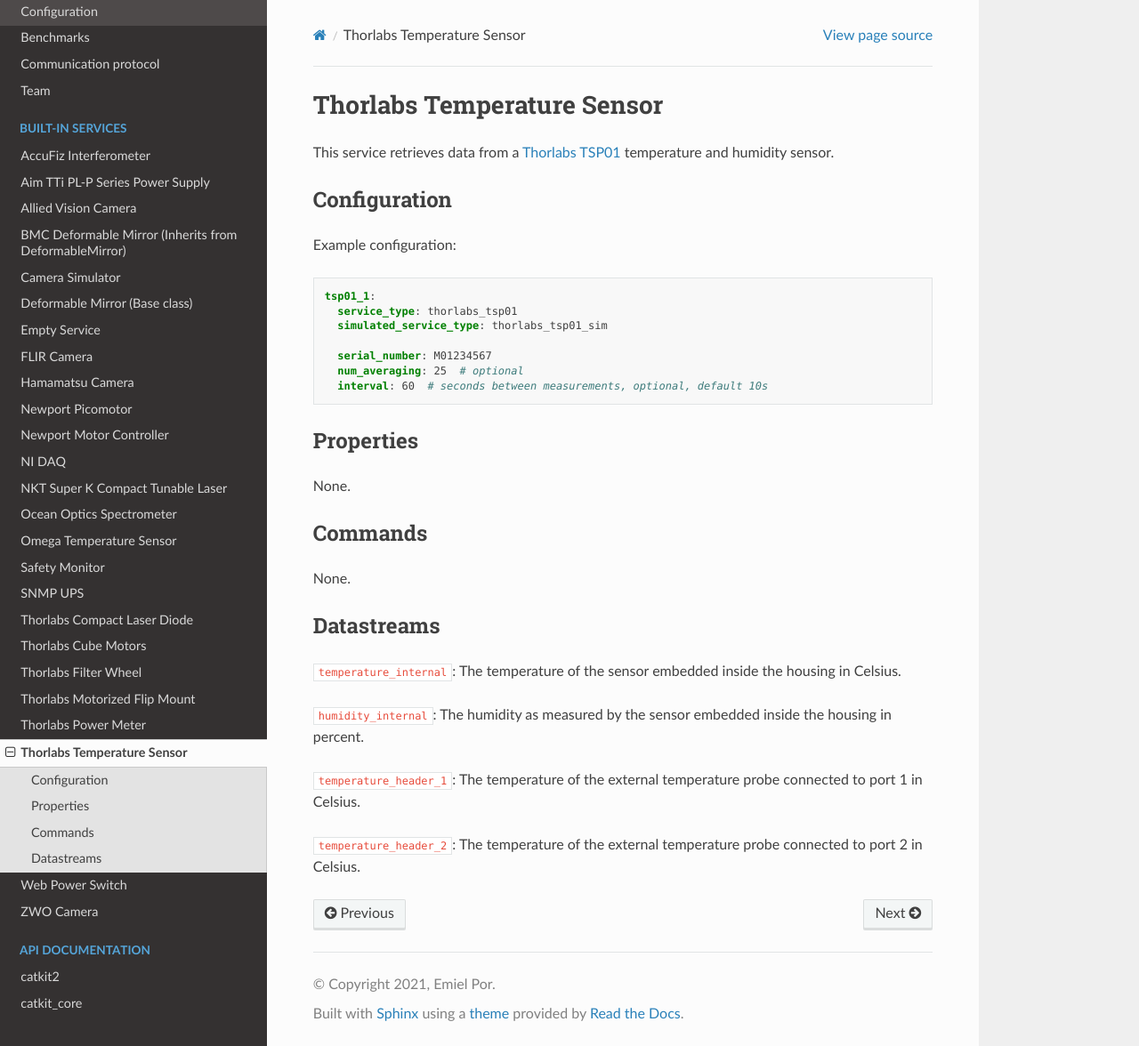
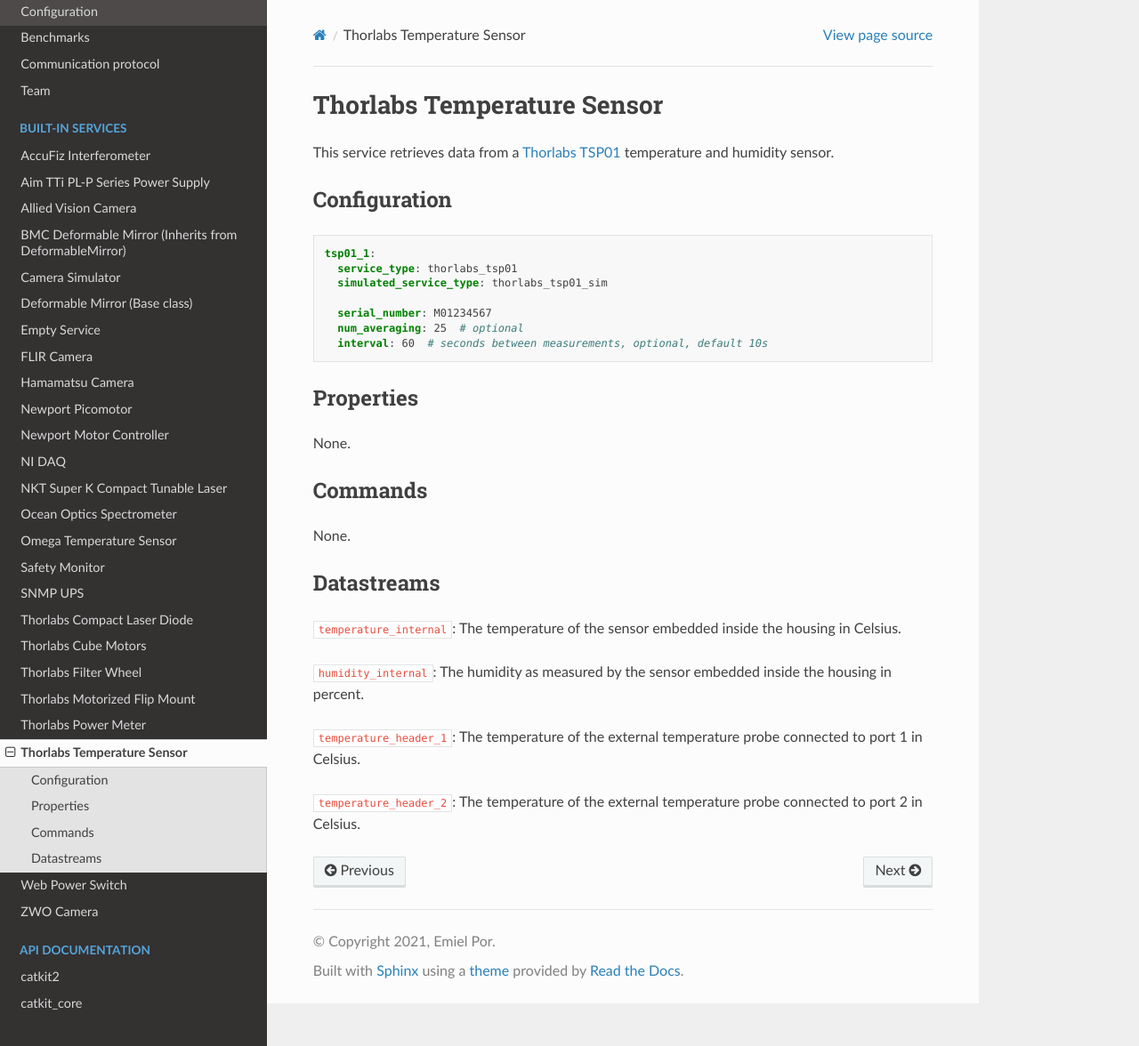
Before and after one commit to spacetelescope/catkit2, a Sphinx documentation site: the page built from docs/services/thorlabs_tsp01.rst, in a window 1280 px wide and 1176 px high. Shown: the whole window at 89% size. Built offline with Sphinx 7.4.7 and the Read the Docs theme 3.1.0, drawn with Linux system fonts in a browser that asks for light colours; pages that are not in the unit, such as notebooks, are missing from menus.

Commit message:
Fix minor typos in existing service docs

```diff
--- a/docs/services/aimtti_plp.rst
+++ b/docs/services/aimtti_plp.rst
@@ -11,8 +11,7 @@
 
 The Python API used to control the device is `dcps <https://github.com/sgoadhouse/dcps>`_
 
-Notes:
-
+.. note::
 - The device automatically applies a remote interface lock when it is commanded for the first time
 (see `manual <https://resources.aimtti.com/manuals/New_PL+PL-P_Series_Instruction_Manual-Iss18.pdf>`_, page 23).
 This is also noted in the `dcps library <https://github.com/sgoadhouse/dcps/blob/afbe687236bfa6176240e26790dd26b6c395b515/dcps/AimTTiPLP.py#L85>`_.
--- a/docs/services/bmc_deformable_mirror.rst
+++ b/docs/services/bmc_deformable_mirror.rst
@@ -11,6 +11,7 @@
 ``BmcDeformableMirrorSim``. While the simulated service talks directly to a simulator, the hardware service talks to the
 actual hardware. The latter performs a conversion to the actual hardware device command by reading an optional command
 starting index ``device_command_index`` from the service configuration. This parameter has three value options:
+
 - *Undefined*: Zero will be assumed as the hardware command index.
 - *Integer*: If only one device is controlled by the service, using a non-zero starting index for its hardware command.
 - *List of integers*: If multiple devices with the same number of actuators are controlled by the service.
--- a/docs/services/hamamatsu_camera.rst
+++ b/docs/services/hamamatsu_camera.rst
@@ -2,13 +2,16 @@
 ====================
 
 This service controls a Hamamatsu camera. It is a wrapper around the DCAM SDK, which is distributed on the manufacturer
-website together with their Python API ``dcam``: `https://www.hamamatsu.com/eu/en/product/cameras/software/driver-software.html <https://www.hamamatsu.com/eu/en/product/cameras/software/driver-software.html>`_
+website together with their Python API ``dcam``:
+`https://www.hamamatsu.com/eu/en/product/cameras/software/driver-software.html <https://www.hamamatsu.com/eu/en/product/cameras/software/driver-software.html>`_
 
 The service requires the definition of an environment variable ``CATKIT_DCAM_SDK_PATH`` that points to the
 ``python`` directory within the DCAM SDK installation.
 
 The service has been successfully tested with the following camera models:
+
 - Hamamatsu ORCA-Quest C15550-20UP
+- Hamamatsu ORCA-Quest 2 C15550-22UP
 
 Configuration
 -------------
--- a/docs/services/newport_picomotor.rst
+++ b/docs/services/newport_picomotor.rst
@@ -4,8 +4,7 @@
 This service controls a Newport Picomotor Motion Controller.
 The following Newport Picomotors have been tested and used with catkit2 so far:
 
-- `Model 8742 <https://www.newport.com/f/open-loop-picomotor-motion-controller>`_ (comes with a USB Flash Drive that contains communication drivers and software necessary for operating the controller,
-see page 42 of the `user manual <https://www.newport.com/mam/celum/celum_assets/np/resources/8742_User_Manual.pdf?1>`_)
+- `Model 8742 <https://www.newport.com/f/open-loop-picomotor-motion-controller>`_ (comes with a USB Flash Drive that contains communication drivers and software necessary for operating the controller, see page 42 of the `user manual <https://www.newport.com/mam/celum/celum_assets/np/resources/8742_User_Manual.pdf?1>`_)
 
 Configuration
 -------------
--- a/docs/services/safety_monitor.rst
+++ b/docs/services/safety_monitor.rst
@@ -5,8 +5,6 @@
 
 Configuration
 -------------
-
-Example configuration:
 
 .. code-block:: YAML
 
--- a/docs/services/thorlabs_tsp01.rst
+++ b/docs/services/thorlabs_tsp01.rst
@@ -6,8 +6,6 @@
 
 Configuration
 -------------
-
-Example configuration:
 
 .. code-block:: YAML
 
```
